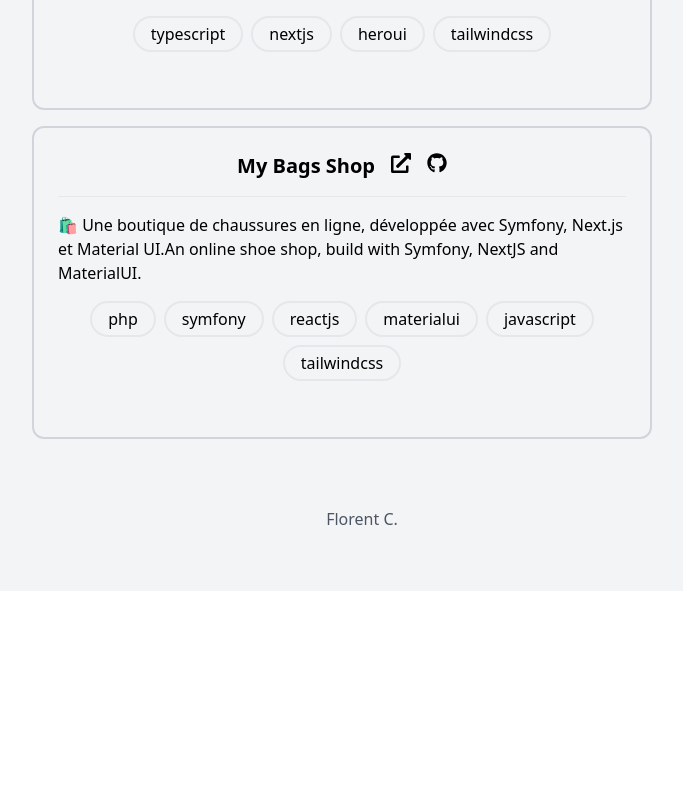
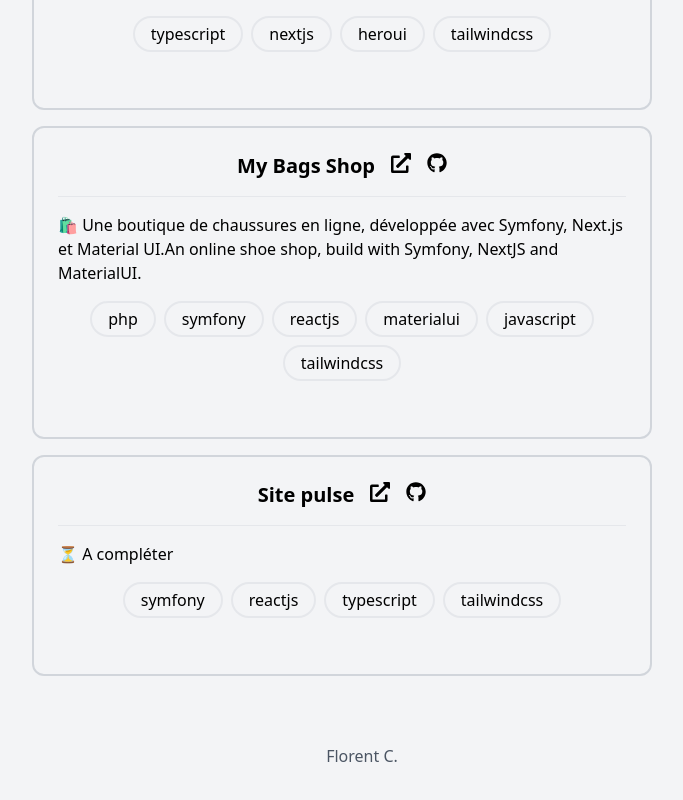
Before and after one commit to florentcussatlegras/fc-portfolio, a React (Create React App) app: page / in a window 1280 px wide. Shown: the part 1935-2735 px from the top of the page, without its empty margins (298-981 px from the left). Before the commit the page ends 2526 px from the top, so only its background shows below. Built offline with nearby package versions, Linux system fonts and the light colour scheme; some icons are missing.

Commit message:
add sitepulse

```diff
--- a/src/assets/data_en.js
+++ b/src/assets/data_en.js
@@ -99,6 +99,14 @@ const data = {
       linkGithub:
         "https://github.com/florentcussatlegras/ecommerce-symfony-react",
     },
+    {
+      title: "Site pulse",
+      description:
+        "⏳ A compléter",
+      tags: ["symfony", "reactjs", "typescript", "tailwindcss"],
+      link: "https://sitepulse-production.up.railway.app/",
+      linkGithub: "https://github.com/florentcussatlegras/sitepulse",
+    },
   ],
 };
 export default data;
--- a/src/assets/data_fr.js
+++ b/src/assets/data_fr.js
@@ -97,6 +97,14 @@ const data = {
       linkGithub:
         "https://github.com/florentcussatlegras/ecommerce-symfony-react",
     },
+    {
+      title: "Site pulse",
+      description:
+        "⏳ A compléter",
+      tags: ["symfony", "reactjs", "typescript", "tailwindcss"],
+      link: "https://sitepulse-production.up.railway.app/",
+      linkGithub: "https://github.com/florentcussatlegras/sitepulse",
+    },
   ],
 };
 export default data;
```
